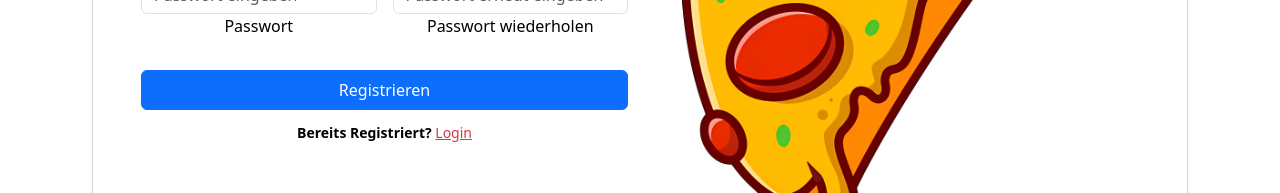
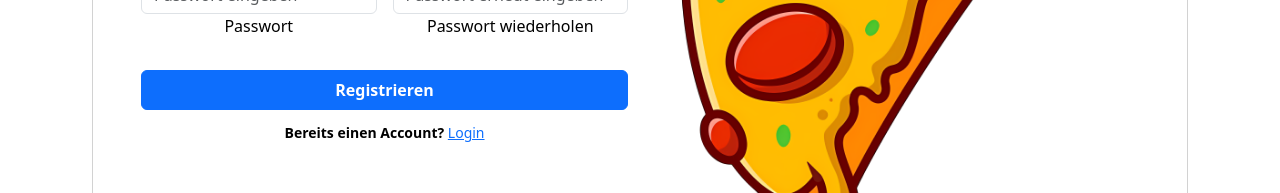
Before and after one commit to Tom-GHub/kochbuch-burchard, a React (Vite) app in the folder frontend/: page /register in a window 1280 px wide. Shown: the part 451-644 px from the top of the page. Built offline with nearby package versions, Linux system fonts and the light colour scheme.

Commit message:
href zu Link geändert, damit Seite nicht neu geladen wird.

```diff
--- a/frontend/src/components/Register.jsx
+++ b/frontend/src/components/Register.jsx
@@ -1,6 +1,7 @@
 import { Form, Button } from "react-bootstrap";
 import { useState } from "react";
 import pizzaImage from '../assets/pizza.png'
+import { Link } from "react-router-dom";
 import {
     MDBBtn,
     MDBContainer,
@@ -69,7 +70,6 @@ function Register() {
 
     return(
         <>
-
         <MDBContainer fluid>
             <form onSubmit={handleSubmit}>
 
@@ -146,7 +146,7 @@ function Register() {
 
                         <div className="w-100">
                             <Button type="submit"
-                            className="w-100 d-flex align-items-center justify-content-center"
+                                    className="w-100 fw-bold d-flex align-items-center justify-content-center"
                                     style={{
                                         userSelect: 'none',
                                         whiteSpace: 'nowrap',
@@ -157,7 +157,7 @@ function Register() {
                                         transform: 'none'
                                     }}>Registrieren
                             </Button>
-                    <p className="small fw-bold mt-2 pt-1 mb-2">Bereits Registriert? <a href="/login" className="link-danger">Login</a></p>
+                            <p className="small fw-bold mt-2 pt-1 mb-2">Bereits einen Account? <Link as={Link} to="/login">Login</Link> </p>
                         </div>
                         </MDBCol>
 
@@ -170,11 +170,7 @@ function Register() {
                     </MDBCardBody>
                 </MDBCard>
             </form>
-
         </MDBContainer>
-
-
-
     </>
     );
 }
```
Lines whose indentation alone changed are shown as unchanged.
